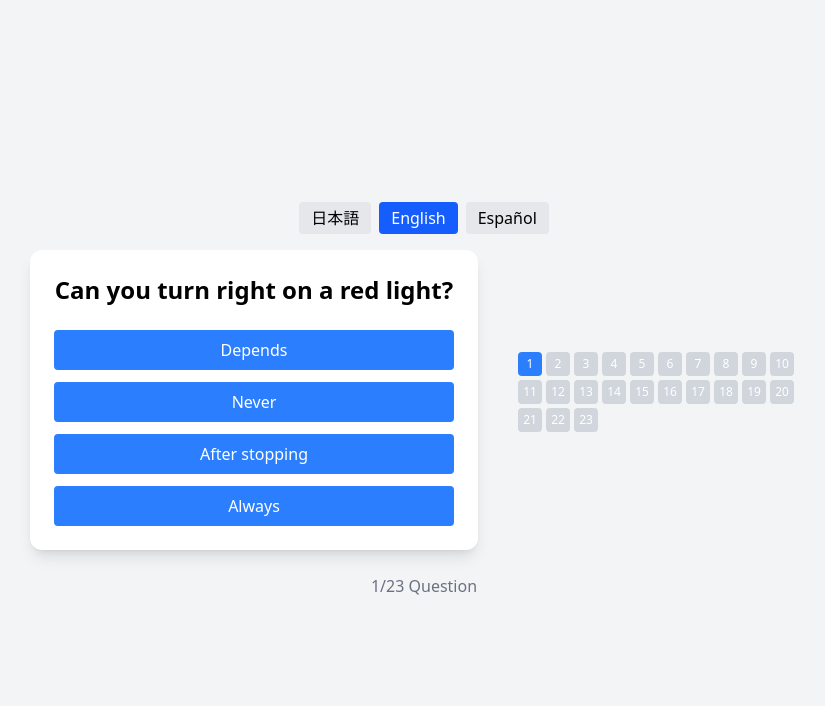
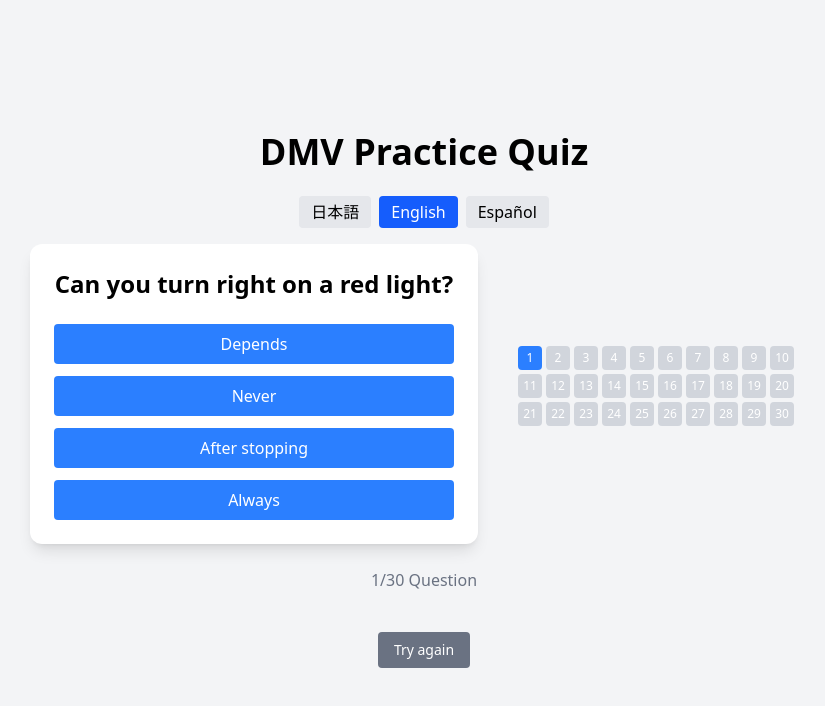
Before and after one commit to DJTAKESHI/dmv-quiz, a React (Vite) app: page / in a window 1280 px wide. Shown: the top 706 px of the page, without its empty margins (216-1041 px from the left). Built offline with nearby package versions, Linux system fonts and the light colour scheme.

Commit message:
Add question for sign and title'

```diff
--- a/src/App.jsx
+++ b/src/App.jsx
@@ -92,6 +92,9 @@ export default function App() {
   ) : (
       <div className="flex flex-col items-center justify-center h-screen bg-gray-100 p-4">
         {/* 言語選択ボタン */}
+    <h1 className="text-4xl font-bold mb-6 text-center">
+      DMV Practice Quiz
+      </h1>
       <div className="flex gap-2 mb-4">
         <button
           onClick={() => setLanguage("ja")}
@@ -122,6 +125,16 @@ export default function App() {
         <div className="max-w-md w-full bg-white rounded-xl shadow-lg p-6 mb-4 md:mb-0">
           {/*　問題文 */}
           <h2 className="text-2xl font-bold mb-6 text-center">{currentQuiz.question[language]}</h2>
+
+          {/*　画像 */}
+          {currentQuiz.image && (
+            <img
+              src={currentQuiz.image}
+              alt="Quiz Illustration"
+              className="w-full h-auto mb-6 rounded"
+            />
+          )}
+
           {/*　選択肢 */}
           <div className="flex flex-col space-y-3">
             {/* {currentQuiz.options[language].map((option) => (
@@ -167,6 +180,11 @@ export default function App() {
           total={quizzes.length}
           current={currentIndex}
           answers={answers}
+          onJump={(idx) => {
+            setCurrentIndex(idx);
+            setSelected("");
+            setResult("");
+          }}
           />
           </div>
       </div>
@@ -200,6 +218,22 @@ export default function App() {
       <p className="mt-6 text-gray-500">
         {currentIndex + 1}/{quizzes.length} {language === "en" ? "Question" : language === "ja" ? "問目" : "Pregunta"}
       </p>
+
+     <div className="flex flex-col items-centerjustify-center mt-6">
+     <button
+        onClick={() => {
+          setCurrentIndex(0);
+          setScore(0);
+          setSelected("");
+          setResult("");
+          setAnswers(Array(quizzes.length).fill(undefined));
+        }}
+        className="px-4 py-2 bg-gray-500 rounded text-white text-sm text-gray-500 hover:text-blue-600 mt-4"
+      >
+
+        {language === "en" ? "Try again" : language === "ja" ? "もう一度" : "Intentar de nuevo"}
+      </button>
+      </div>
     </div>
 
   );
--- a/src/components/ProgressBar.jsx
+++ b/src/components/ProgressBar.jsx
@@ -1,6 +1,6 @@
 import React from "react";
 
-export default function ProgressBar({ total, current, answers }) {
+export default function ProgressBar({ total, current, answers, onJump }) {
   const questionsPerRow = 10;
   const rows = [];
   for (let i = 0; i < total; i += questionsPerRow) {
@@ -20,6 +20,7 @@ export default function ProgressBar({ total, current, answers }) {
             return (
               <div
               key={idx}
+              onClick={() => onJump(idx)}
               className={`
                 h-2 rounded transition-all duration-300
                 ${bgColor}
--- a/src/data/quizzes.js
+++ b/src/data/quizzes.js
@@ -421,9 +421,167 @@ export const quizzes = [
       es: "Vehículos del lado de línea discontinua",
     },
   },
+  {
+    "question": {
+      "ja": "この標識は何を意味します？",
+      "en": "What does this sign mean? ",
+      "es": "¿Qué significa esta señal? "
+    },
+    "options": {
+      "ja": ["学校あり・徐行", "駐車禁止", "一時停止", "高速道路入口"],
+      "en": ["School zone / slow down", "No parking", "Stop", "Highway entrance"],
+      "es": ["Zona escolar / reducir velocidad", "Prohibido estacionar", "Pare", "Entrada a autopista"]
+    },
+    "answer": {
+      "ja": "学校あり・徐行",
+      "en": "School zone / slow down",
+      "es": "Zona escolar / reducir velocidad"
+    },
+    image: "https://dmv-quiz.s3.us-east-1.amazonaws.com/school.webp"
+  },
+  {
+    "question": {
+      "ja": "この標識は何を意味します？",
+      "en": "What does this sign mean? ",
+      "es": "¿Qué significa esta señal? "
+    },
+    "options": {
+      "ja": ["必ず停止", "徐行して進む", "駐車可", "歩行者注意"],
+      "en": ["Stop completely", "Slow down and proceed", "Parking allowed", "Watch for pedestrians"],
+      "es": ["Detenerse completamente", "Reducir la velocidad y continuar", "Se permite estacionar", "Atención a peatones"]
+    },
+    "answer": {
+      "ja": "必ず停止",
+      "en": "Stop completely",
+      "es": "Detenerse completamente"
+    },
+    image: "https://dmv-quiz.s3.us-east-1.amazonaws.com/stop.webp"
+  },
+  {
+    "question": {
+      "ja": "この標識は何を意味します？",
+      "en": "What does this sign mean? ",
+      "es": "¿Qué significa esta señal? "
+    },
+    "options": {
+      "ja": ["駐車禁止", "進入禁止", "一時停止", "徐行"],
+      "en": ["No parking", "Do not enter", "Stop", "Slow down"],
+      "es": ["Prohibido estacionar", "Prohibido el paso", "Pare", "Reducir velocidad"]
+    },
+    "answer": {
+      "ja": "駐車禁止",
+      "en": "No parking",
+      "es": "Prohibido estacionar"
+    },
+    image: "https://dmv-quiz.s3.us-east-1.amazonaws.com/noparking.webp"
+  },
+  {
+    "question": {
+      "ja": "この標識は何を意味します？",
+      "en": "What does this sign mean? ",
+      "es": "¿Qué significa esta señal? "
+    },
+    "options": {
+      "ja": ["右折のみ", "左折のみ", "Uターン禁止", "直進のみ"],
+      "en": ["Right turn only", "Left turn only", "No U-turn", "Straight only"],
+      "es": ["Solo giro a la derecha", "Solo giro a la izquierda", "Prohibido dar vuelta en U", "Solo recto"]
+    },
+    "answer": {
+      "ja": "右折のみ",
+      "en": "Right turn only",
+      "es": "Solo giro a la derecha"
+    },
+    image: "https://dmv-quiz.s3.us-east-1.amazonaws.com/rightturnonly.webp"
+  },
+  {
+    "question": {
+      "ja": "この標識は何を意味します？ ",
+      "en": "What does this sign mean? ",
+      "es": "¿Qué significa esta señal? "
+    },
+    "options": {
+      "ja": ["注意・警告", "停止", "駐車禁止", "高速道路入口"],
+      "en": ["Warning / caution", "Stop", "No parking", "Highway entrance"],
+      "es": ["Precaución / advertencia", "Pare", "Prohibido estacionar", "Entrada a autopista"]
+    },
+    "answer": {
+      "ja": "注意・警告",
+      "en": "Warning / caution",
+      "es": "Precaución / advertencia"
+    },
+    image: "https://dmv-quiz.s3.us-east-1.amazonaws.com/warning.webp"
+  },
+    {
+    "question": {
+      "ja": "この標識は何を意味します？ ",
+      "en": "What does this sign mean? ",
+      "es": "¿Qué significa esta señal? "
+    },
+   "options": {
+      "en": [
+        "Railroad crossing ahead",
+        "Train station ahead",
+        "Subway entrance",
+        "No passing zone"
+      ],
+      "ja": [
+        "踏切あり",
+        "駅が近い",
+        "地下鉄の入口",
+        "追い越し禁止"
+      ],
+      "es": [
+        "Cruce de ferrocarril adelante",
+        "Estación de tren adelante",
+        "Entrada del metro",
+        "Zona de no adelantar"
+      ]
+    },
+    "answer": {
+      "en": "Railroad crossing ahead",
+      "ja": "踏切あり",
+      "es": "Cruce de ferrocarril adelante"
 
-  // 13–25
-  // （文字数制限のため次のメッセージに続きます）
+  },
+    image: "https://dmv-quiz.s3.us-east-1.amazonaws.com/railroad.webp"
+  },
+  {
+  "question": {
+    "en": "What does this road sign mean?",
+    "ja": "この標識は何を意味しますか？",
+    "es": "¿Qué significa esta señal de tránsito?"
+  },
+  "options": {
+    "en": [
+      "Narrow road ahead",
+      "Road closed",
+      "One-way traffic",
+      "Slippery road"
+    ],
+    "ja": [
+      "この先道幅が狭くなる",
+      "通行止め",
+      "一方通行",
+      "路面が滑りやすい"
+    ],
+    "es": [
+      "Camino estrecho más adelante",
+      "Carretera cerrada",
+      "Tráfico en un solo sentido",
+      "Calzada resbaladiza"
+    ]
+  },
+  "answer": {
+    "en": "Narrow road ahead",
+    "ja": "この先道幅が狭くなる",
+    "es": "Camino estrecho más adelante"
+  },
+  image: "https://dmv-quiz.s3.us-east-1.amazonaws.com/narrowroad.webp"
+}
+
+
+
+
 
 
 ];
```
